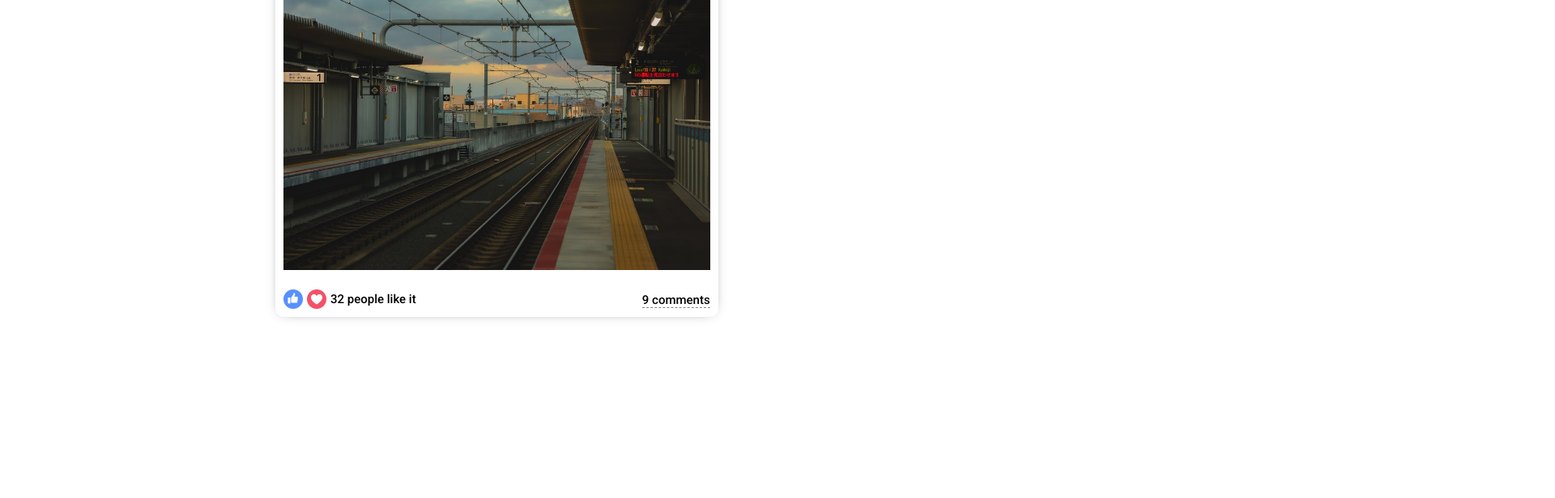
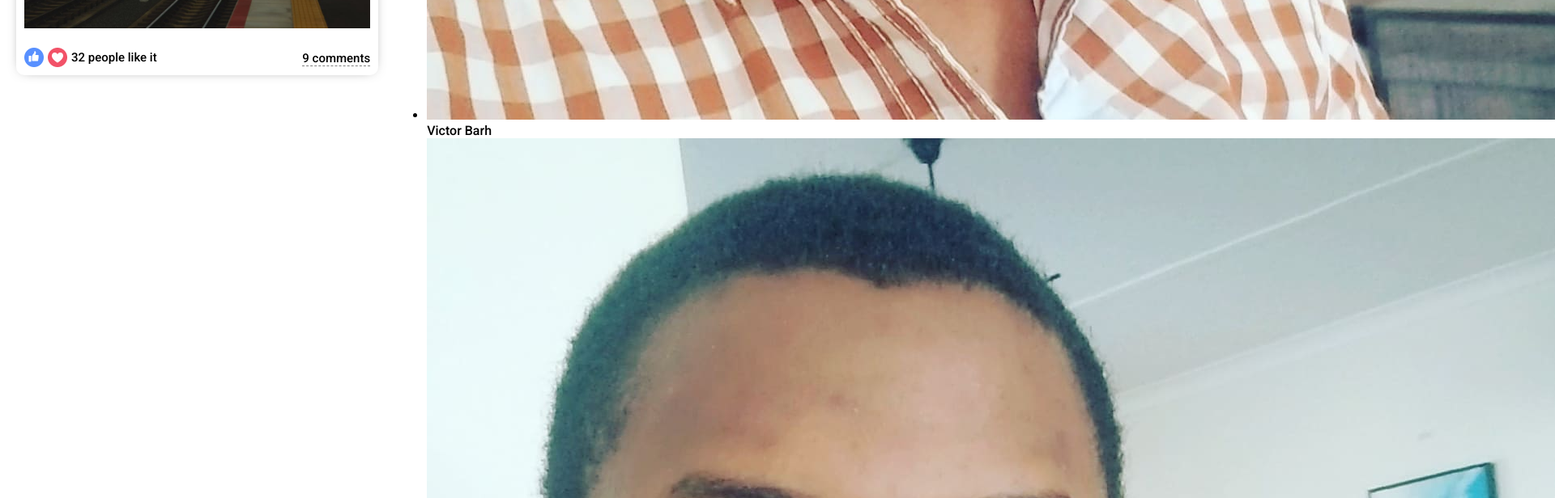
Before and after one commit to vic778/Facebook-clone, a React (Create React App) app: page / in a window 1280 px wide. Shown: the part 2184-2800 px from the top of the page at 81% size, 1920 px wide, since content can reach past the window. Before the commit the page ends 2626 px from the top, so only its background shows below. Built offline with nearby package versions, Linux system fonts and the light colour scheme.

Commit message:
Added online section with images and friends birthdays

```diff
--- a/src/components/Rightbar.js
+++ b/src/components/Rightbar.js
@@ -4,7 +4,72 @@ import '../styles/RightStyle.css';
 const Rightbar = () => {
     return (
         <div className='rightbar'>
-            rightbar
+           <div className="rightbarWrapper">
+               <div className="birthdayContainer">
+                   <img className='birthdayImg' src="assets/gift.png" alt="" />
+                   <span className="birthdayText"><b>Victor Barh and </b><b>3 other friends</b> have a birthday tody</span>
+               </div>
+               <img className='rightbarAd' src="assets/ad.png" alt="" />
+               <h4 className='rightbarTitle'>Online Friends</h4>
+               <ul className="rightbarFriendList">
+                   <li className="rightbarFriend">
+                       <div className="rightbarhProfilImgContainer">
+                           <img src="assets/person/vic.jpg" alt="" className="rightbarProfilImg" />
+                           <span className='rightbarOnline'></span>
+                       </div>
+                       <span className="rightbarUserName">Victor Barh</span>
+                   </li>
+                   <li className="rightbarFriend">
+                       <div className="rightbarhProfilImgContainer">
+                           <img src="assets/person/vic.jpg" alt="" className="rightbarProfilImg" />
+                           <span className='rightbarOnline'></span>
+                       </div>
+                       <span className="rightbarUserName">Victor Barh</span>
+                   </li>
+                   <li className="rightbarFriend">
+                       <div className="rightbarhProfilImgContainer">
+                           <img src="assets/person/vic.jpg" alt="" className="rightbarProfilImg" />
+                           <span className='rightbarOnline'></span>
+                       </div>
+                       <span className="rightbarUserName">Victor Barh</span>
+                   </li>
+                   <li className="rightbarFriend">
+                       <div className="rightbarhProfilImgContainer">
+                           <img src="assets/person/vic.jpg" alt="" className="rightbarProfilImg" />
+                           <span className='rightbarOnline'></span>
+                       </div>
+                       <span className="rightbarUserName">Victor Barh</span>
+                   </li>
+                   <li className="rightbarFriend">
+                       <div className="rightbarhProfilImgContainer">
+                           <img src="assets/person/vic.jpg" alt="" className="rightbarProfilImg" />
+                           <span className='rightbarOnline'></span>
+                       </div>
+                       <span className="rightbarUserName">Victor Barh</span>
+                   </li>
+                   <li className="rightbarFriend">
+                       <div className="rightbarhProfilImgContainer">
+                           <img src="assets/person/vic.jpg" alt="" className="rightbarProfilImg" />
+                           <span className='rightbarOnline'></span>
+                       </div>
+                       <span className="rightbarUserName">Victor Barh</span>
+                   </li>
+                   <li className="rightbarFriend">
+                       <div className="rightbarhProfilImgContainer">
+                           <img src="assets/person/vic.jpg" alt="" className="rightbarProfilImg" />
+                           <span className='rightbarOnline'></span>
+                       </div>
+                       <span className="rightbarUserName">Victor Barh</span>
+                   </li>
+                   <li className="rightbarFriend">
+                       <div className="rightbarhProfilImgContainer">
+                           <img src="assets/person/vic.jpg" alt="" className="rightbarProfilImg" />
+                           <span className='rightbarOnline'></span>
+                       </div>
+                       <span className="rightbarUserName">Victor Barh</span>
+                   </li>
+               </ul>
+           </div>
         </div>
     );
 };
```
